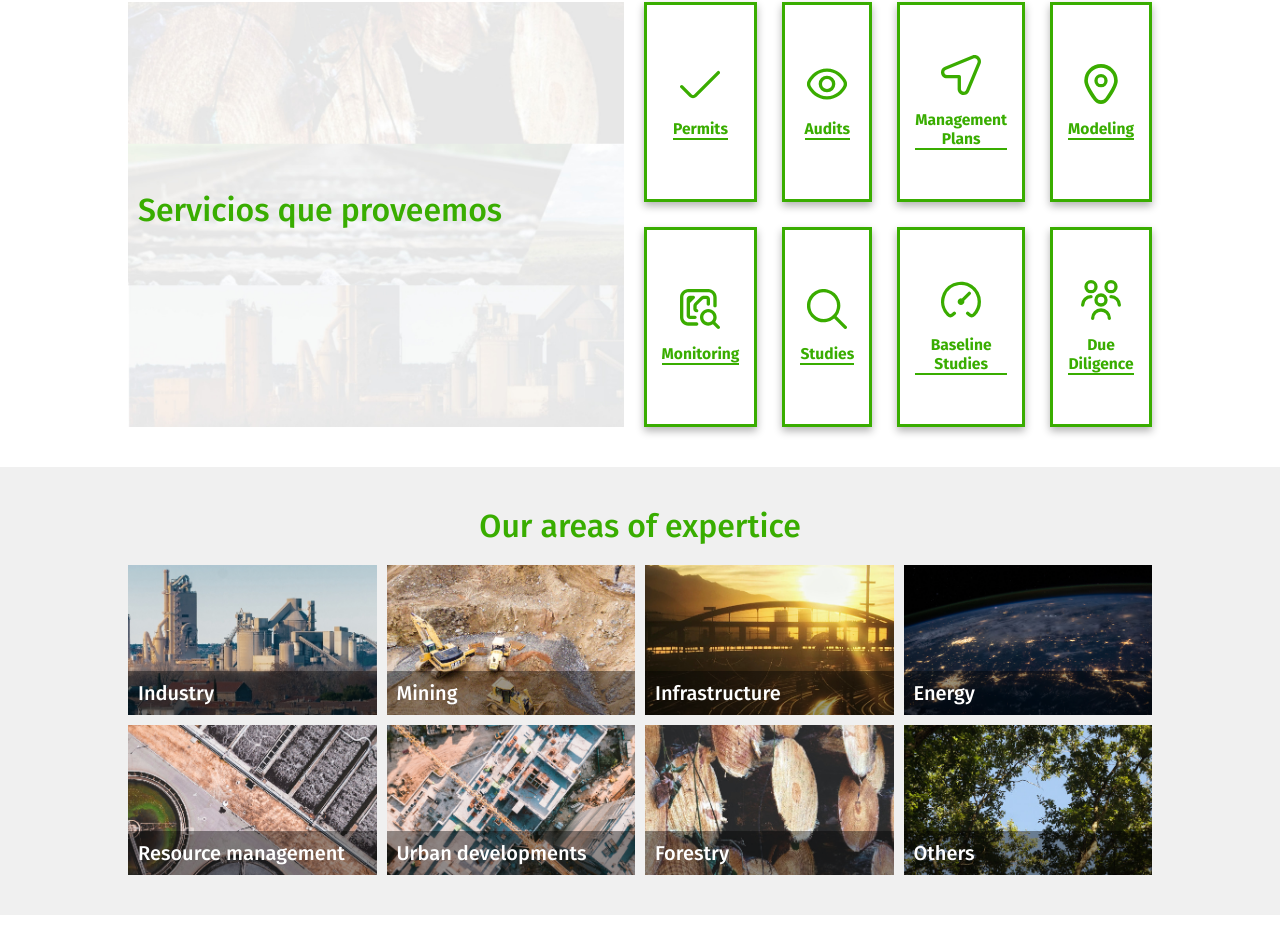
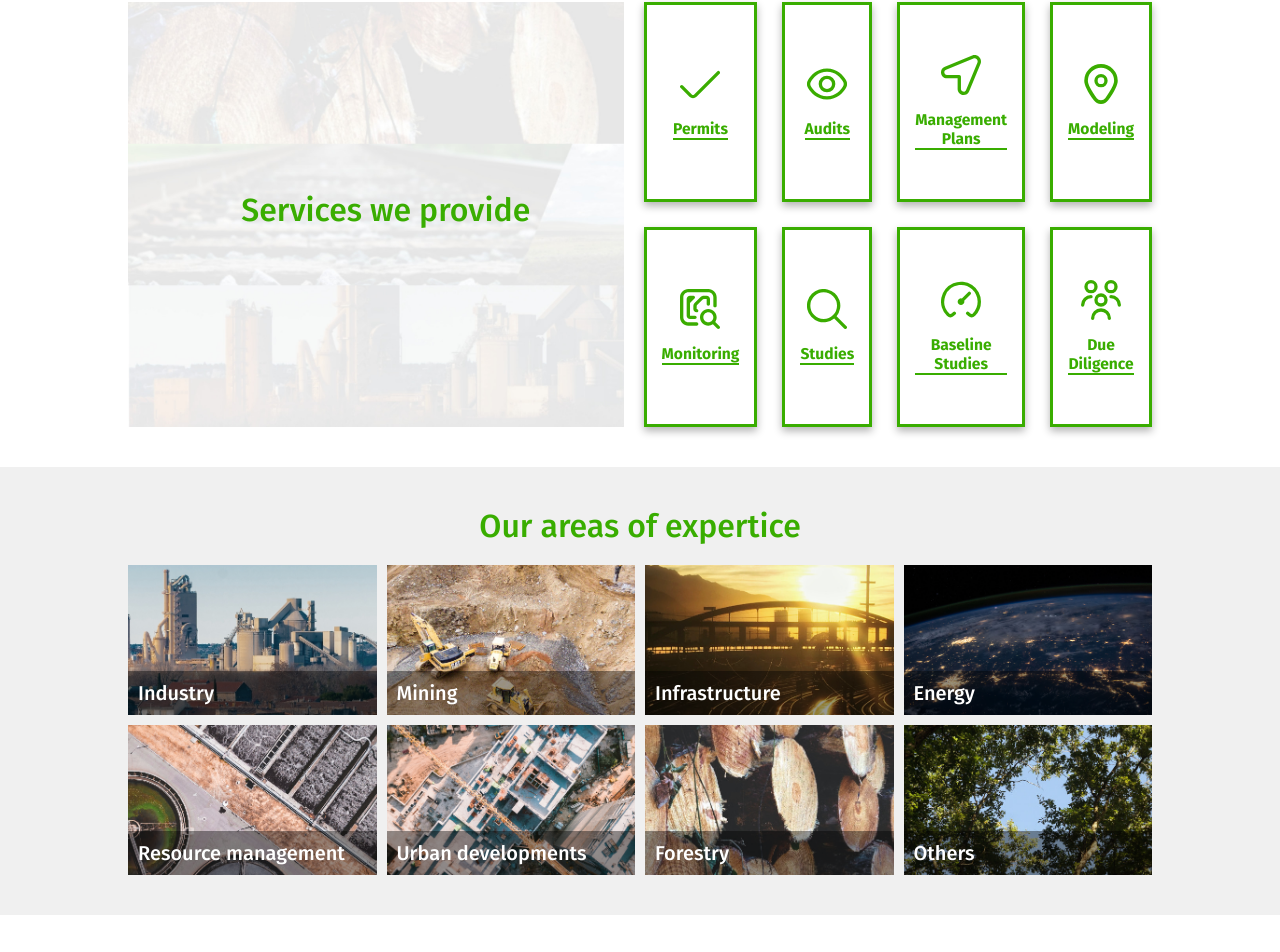
Before and after one commit to moras98/adapta-web-v2, a React (Create React App) app: page /en in a window 1280 px wide. Shown: the part 825-1777 px from the top of the page. Built offline with nearby package versions, Linux system fonts and the light colour scheme.

Commit message:
go back team removed

```diff
--- a/src/components/ServiceOption2/ServiceOption2.js
+++ b/src/components/ServiceOption2/ServiceOption2.js
@@ -1,6 +1,6 @@
 import React, { useState } from "react";
 
-export default function ServiceOption2({ services }) {
+export default function ServiceOption2({ services, srv_title }) {
   const [serviceSelected, setServiceSelected] = useState(null);
 
   const handleClick = (service) => {
@@ -37,8 +37,8 @@ export default function ServiceOption2({ services }) {
           backgroundRepeat: "repeat",
         }}
       >
-        <h2 style={{ marginLeft: "10px" }}>
-          {serviceSelected ? serviceSelected.title : "Servicios que proveemos"}
+        <h2 style={{ marginLeft: "10px", width: '100%', textAlign: 'center' }}>
+          {serviceSelected ? serviceSelected.title : srv_title}
         </h2>
         {/* <p> */}
         {/*   {serviceSelected */}
@@ -53,6 +53,7 @@ export default function ServiceOption2({ services }) {
             fontWeight: 400,
             fontSize: "18px",
             color: "#39ad00",
+            textAlign: 'center'
           }}
         >
           {serviceSelected ? serviceSelected.text : ""}
--- a/src/routes/Home/Home.js
+++ b/src/routes/Home/Home.js
@@ -43,7 +43,7 @@ export default function Home({ language }) {
         <div id="services" className="services-section">
           {isMobile ? <h2>{language.srv_title}</h2> : <></>}
           {!isMobile ? (
-            <ServiceOption2 services={language.services} />
+            <ServiceOption2 services={language.services} srv_title={language.srv_title} />
           ) : (
             <ServiceGrid services={language.services} />
           )}
--- a/src/routes/Team/Team.js
+++ b/src/routes/Team/Team.js
@@ -132,9 +132,9 @@ Donec a laoreet est. Mauris sapien turpis, ultrices eu justo lacinia, gravida ti
         {/* <div className="colaboration-section">
           <h2>Profesionales con quienes colaboramos</h2>
         </div> */}
-        <div className="phrase-section">
+        {/* <div className="phrase-section"> */}
           {/* <h2>{language.phrase}</h2> */}
-          {location.pathname.includes("/en") ? (
+          {/* {location.pathname.includes("/en") ? (
             <Link className="button" to={"/en/about-us"}>
               <b>GO BACK</b>
             </Link>
@@ -143,7 +143,7 @@ Donec a laoreet est. Mauris sapien turpis, ultrices eu justo lacinia, gravida ti
               <b>VOLVER</b>
             </Link>
           )}
-        </div>
+        </div> */}
       </div>
     </div>
   );
```
